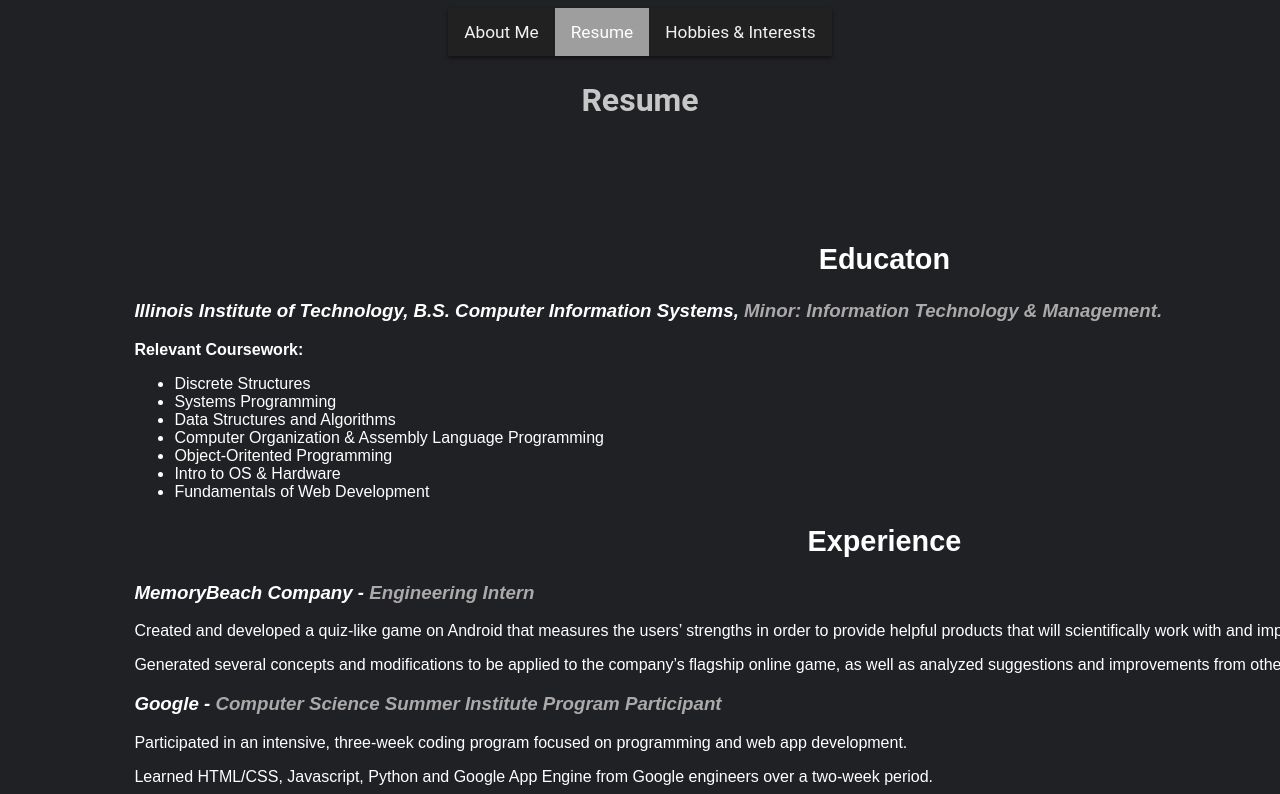
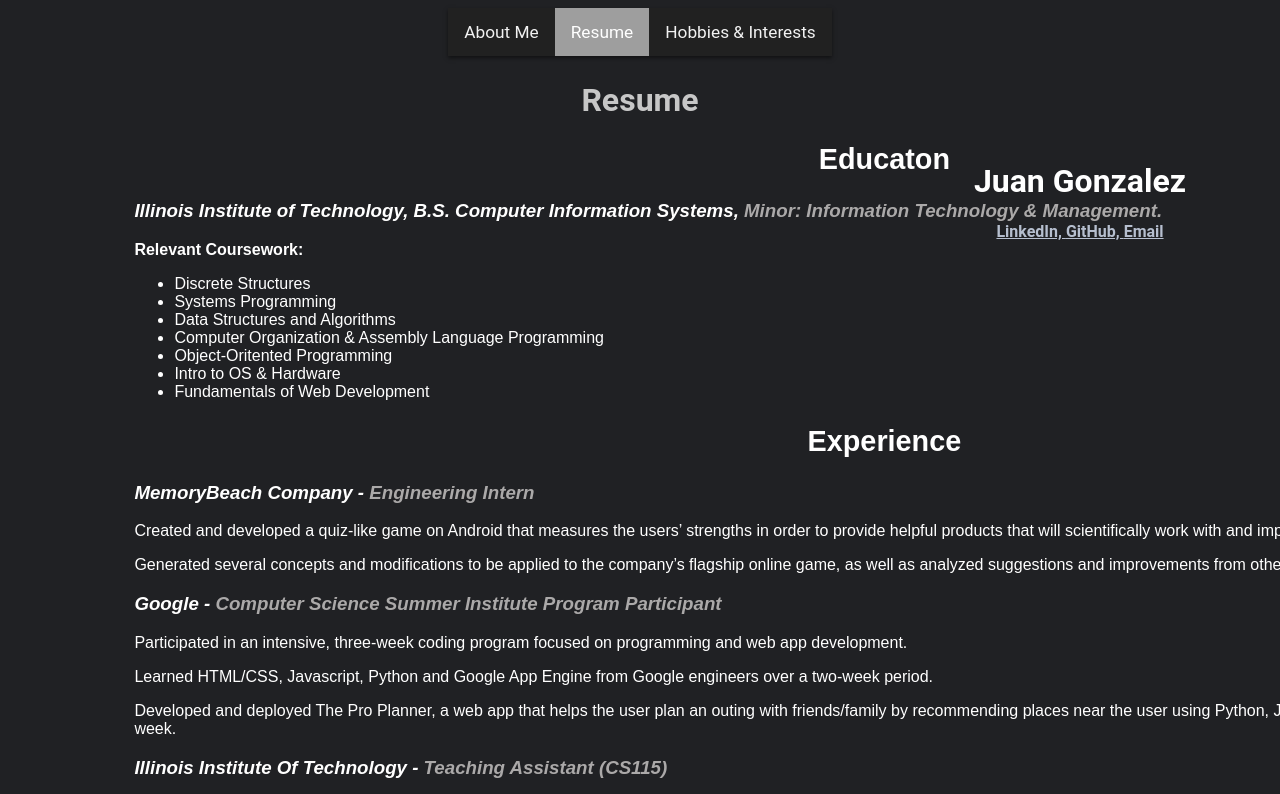
Before and after one commit to John256145/itmd-361-project-2, a plain HTML site: page resume.html in a window 1280 px wide. Shown: the top 794 px of the page. Drawn offline with Linux system fonts and the light colour scheme.

Commit message:
added more styling

```diff
--- a/style.css
+++ b/style.css
@@ -70,10 +70,13 @@ mark.title {
 }
 
 #resume-main {
-  margin-right: 15%;
+  position: fixed;
+  right: 0;
+  width: 400px;
+  /* margin-right: 15%;
   margin-left: 10%;
   text-align: right;
-  width: 1500px;
+  width: 1500px; */
 }
 
 a {
@@ -90,6 +93,7 @@ a {
 h2 {
   text-align: center;
   font-size: 180%;
+  position: inherit;
 }
 
 .hoverGreen:hover {
```
Also changed, not shown: index.html (+0 -2 lines).
